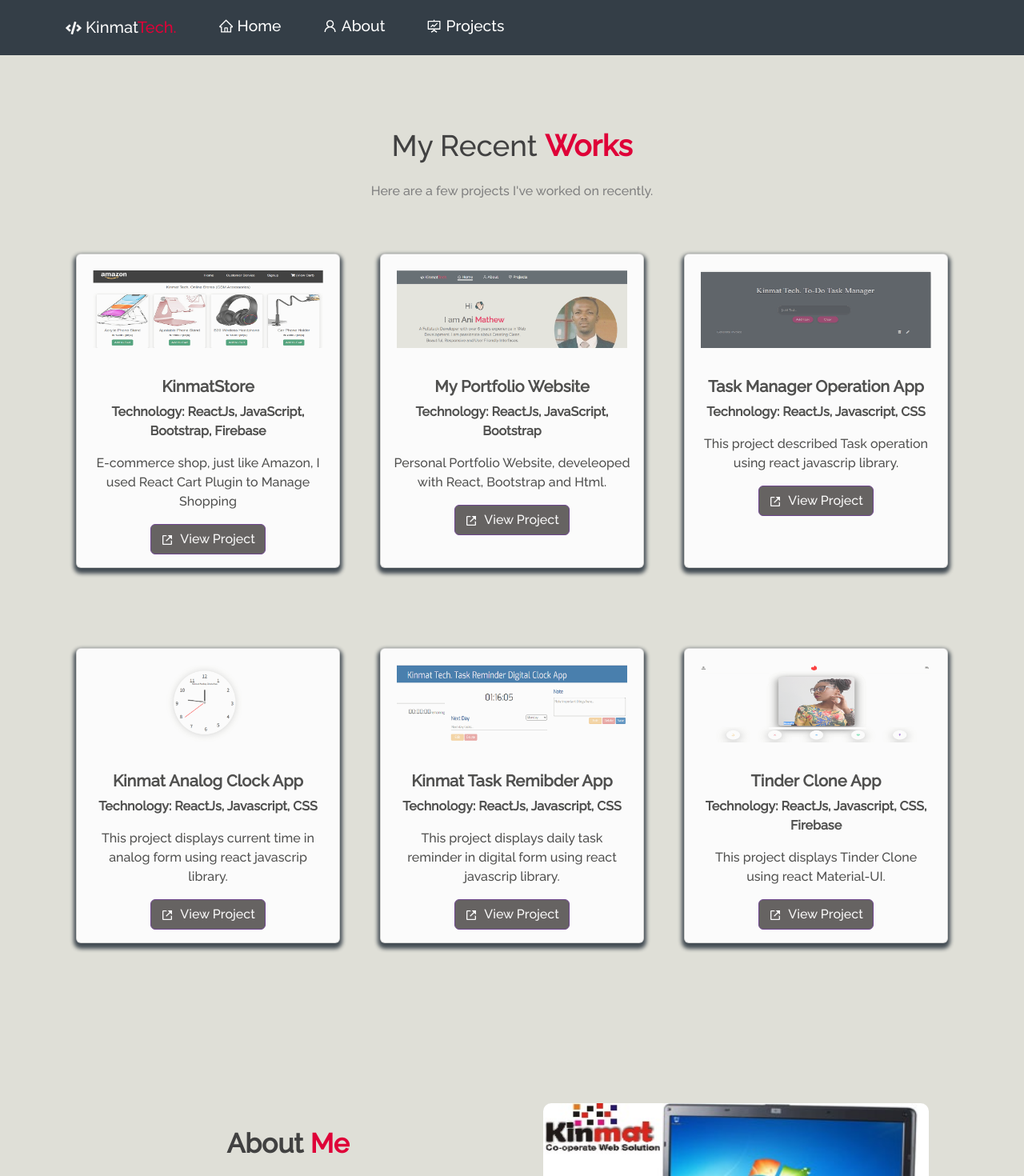
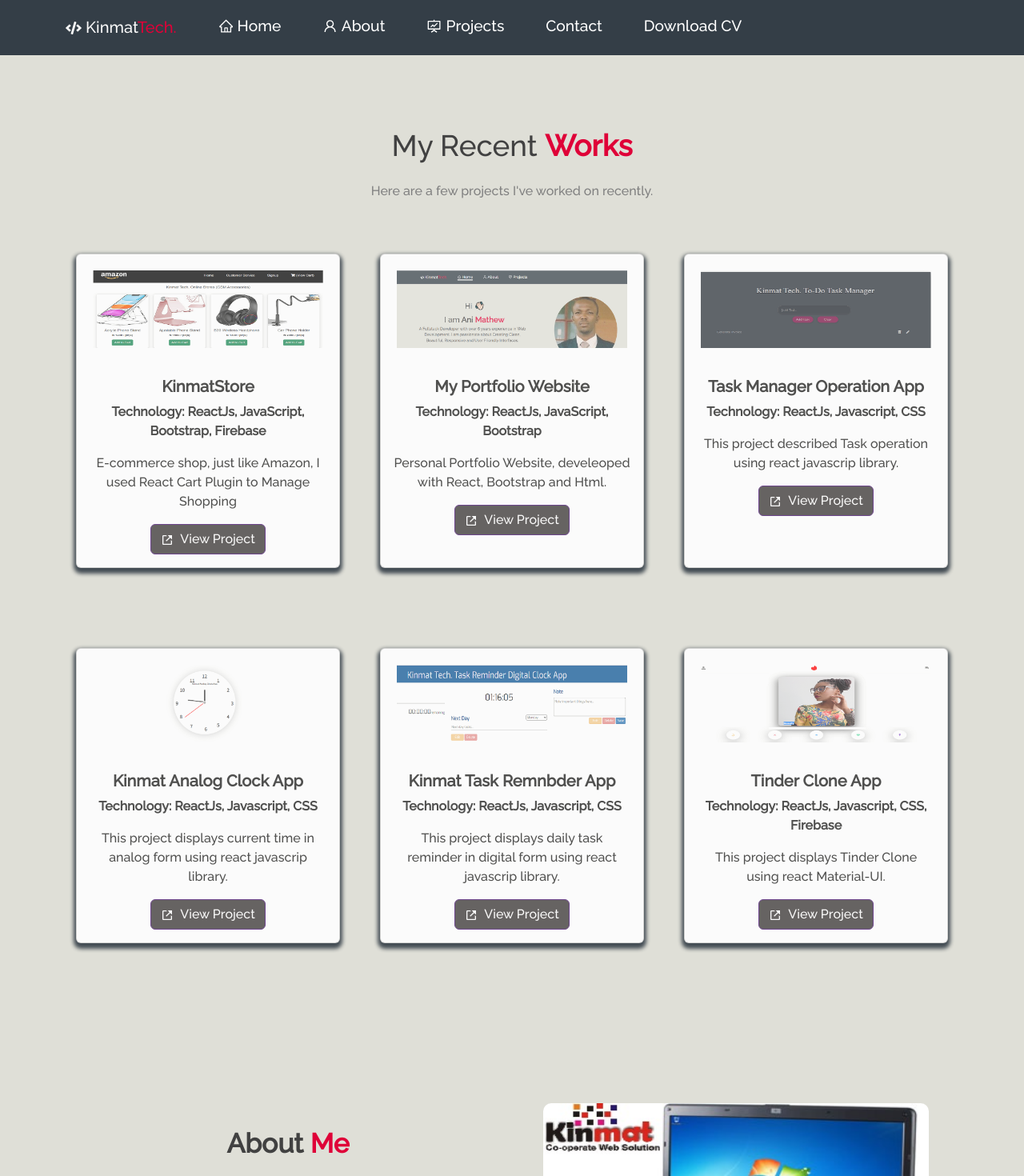
Before and after one commit to KinmatTech/Kinmat, a React (Create React App) app: page /project in a window 1280 px wide. Shown: the top 1470 px of the page at 80% size. Built offline with nearby package versions, Linux system fonts and the light colour scheme.

Commit message:
https://github.com/KinmatTech/Kinmat.git

```diff
--- a/src/Data.js
+++ b/src/Data.js
@@ -41,7 +41,7 @@ export const PROJECTS = [
 
   {
     image: TREMINDER,
-    name: "Kinmat Task Remibder App",
+    name: "Kinmat Task Remnbder App",
     technologyUsed: "ReactJs, Javascript, CSS",
     description: "This project displays daily task reminder in digital form using react javascrip library.",
     url: "https://kinmat-task-reminder-app.vercel.app/",
@@ -52,7 +52,7 @@ export const PROJECTS = [
     name: "Tinder Clone App",
     technologyUsed: "ReactJs, Javascript, CSS, Firebase",
     description: "This project displays Tinder Clone using react Material-UI.",
-    url: "https://kinmat-tinder-clone.vercel.app/",
+    url: "#",
   }
 
 
--- a/src/components/Navbar.js
+++ b/src/components/Navbar.js
@@ -77,6 +77,23 @@ function NavBar() {
               </Nav.Link>
             </Nav.Item>
 
+            <Nav.Item>
+              <Nav.Link
+                as={Link}
+                to="/#contact"
+                onClick={() => updateExpanded(false)}
+              >
+                Contact
+              </Nav.Link>
+            </Nav.Item>
+
+
+            <Nav.Item>
+              <Nav.Link href="Mathew-CV.pdf" target="_blank">
+                Download CV
+              </Nav.Link>
+            </Nav.Item>
+
           </Nav>
         </Navbar.Collapse>
       </Container>
```
Also changed, not shown: 1 other file (tests, documents, lock files or other folders).
